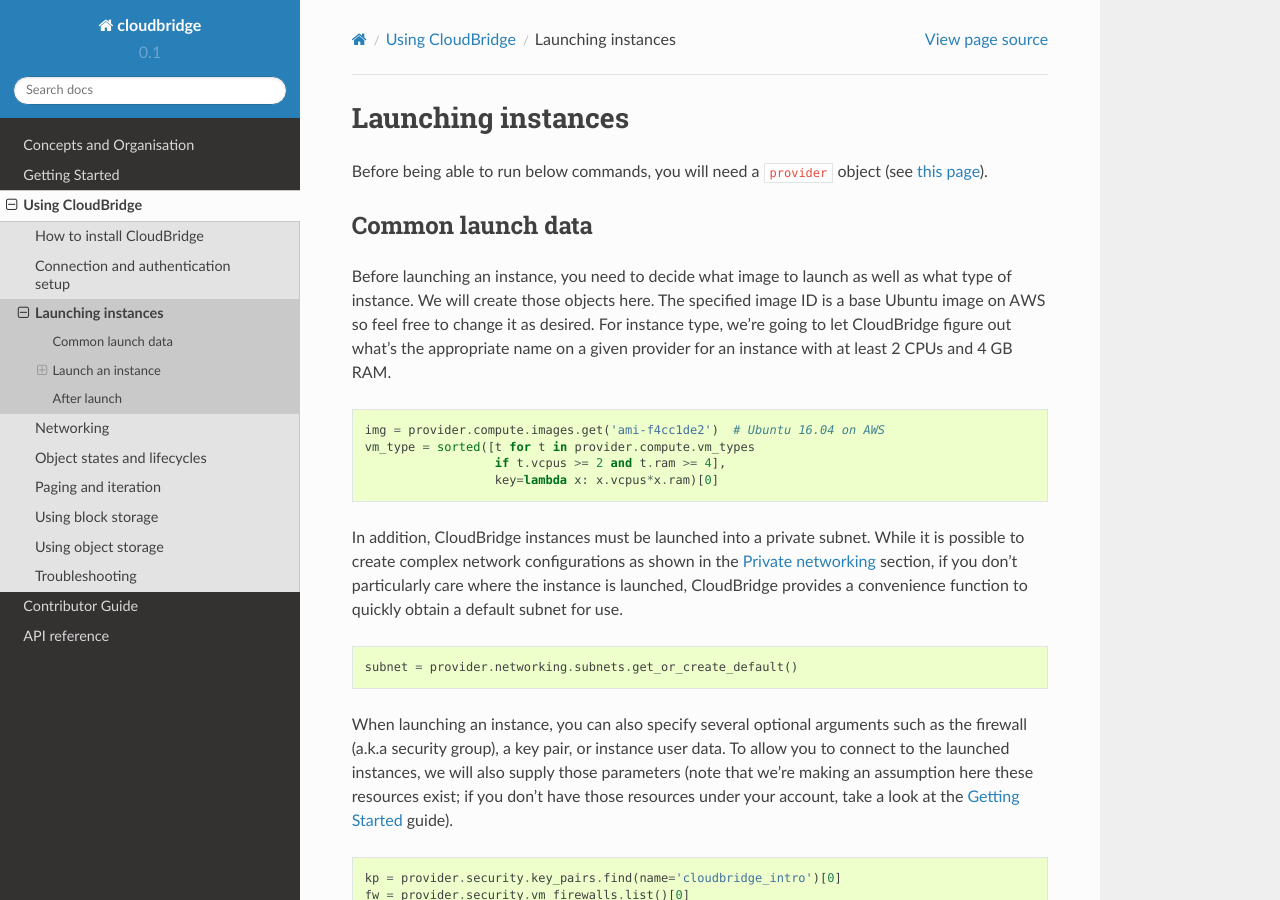
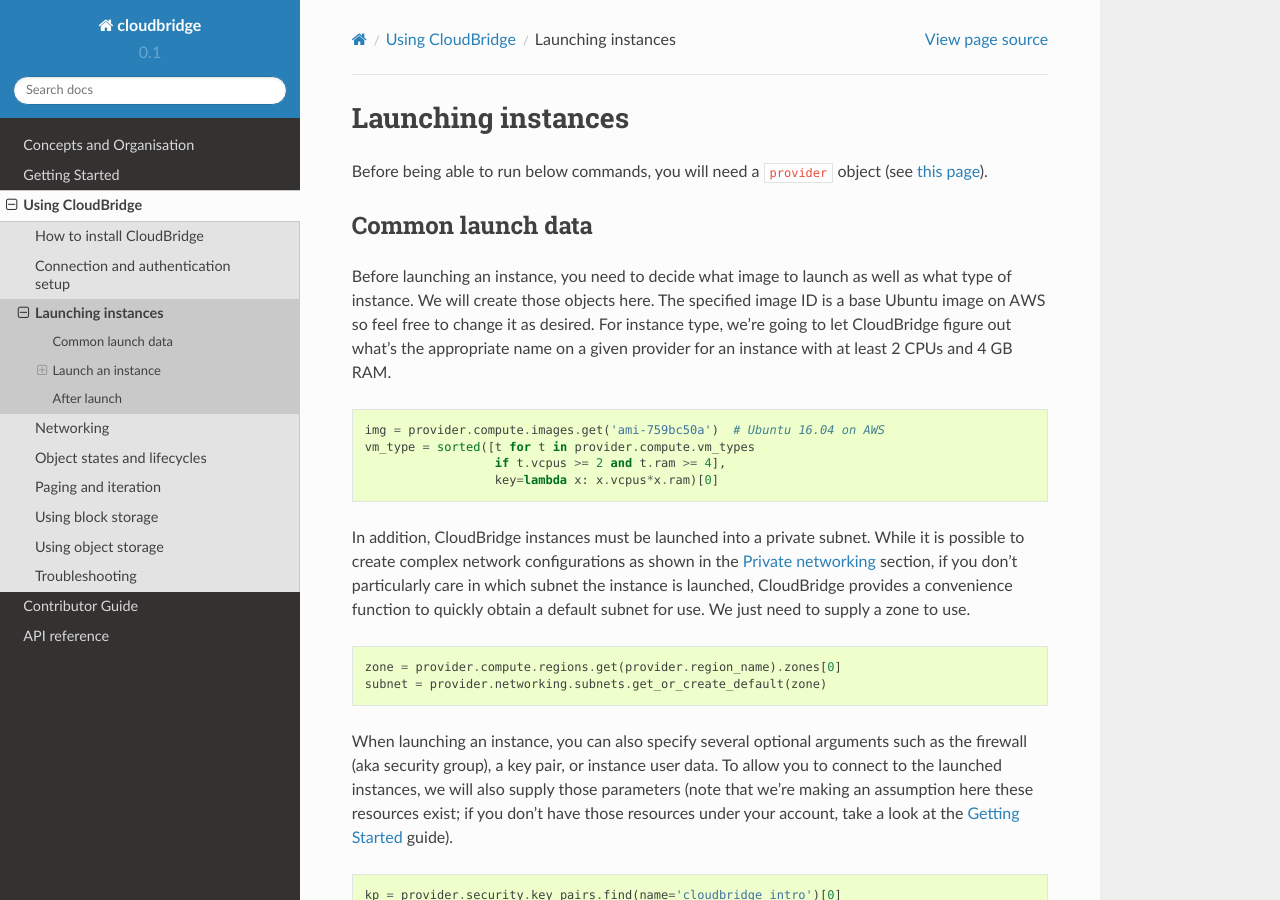
Before and after one commit to CloudVE/cloudbridge, a Sphinx documentation site: the page built from docs/topics/launch.rst, in a window 1280 px wide and 900 px high. Built offline with Sphinx 7.4.7 and the Read the Docs theme 2.0.0, drawn with Linux system fonts in a browser that asks for light colours.

Commit message:
Finalize steps to require zone param when creating a subnet

```diff
--- a/docs/topics/launch.rst
+++ b/docs/topics/launch.rst
@@ -14,23 +14,24 @@
 
 .. code-block:: python
 
-    img = provider.compute.images.get('ami-f4cc1de2')  # Ubuntu 16.04 on AWS
+    img = provider.compute.images.get('ami-759bc50a')  # Ubuntu 16.04 on AWS
     vm_type = sorted([t for t in provider.compute.vm_types
                       if t.vcpus >= 2 and t.ram >= 4],
                       key=lambda x: x.vcpus*x.ram)[0]
 
 In addition, CloudBridge instances must be launched into a private subnet.
 While it is possible to create complex network configurations as shown in the
-`Private networking`_ section, if you don't particularly care where the
-instance is launched, CloudBridge provides a convenience function to quickly
-obtain a default subnet for use.
+`Private networking`_ section, if you don't particularly care in which subnet
+the instance is launched, CloudBridge provides a convenience function to
+quickly obtain a default subnet for use. We just need to supply a zone to use.
 
 .. code-block:: python
 
-    subnet = provider.networking.subnets.get_or_create_default()
+    zone = provider.compute.regions.get(provider.region_name).zones[0]
+    subnet = provider.networking.subnets.get_or_create_default(zone)
 
 When launching an instance, you can also specify several optional arguments
-such as the firewall (a.k.a security group), a key pair, or instance user data.
+such as the firewall (aka security group), a key pair, or instance user data.
 To allow you to connect to the launched instances, we will also supply those
 parameters (note that we're making an assumption here these resources exist;
 if you don't have those resources under your account, take a look at the
```
Also changed, not shown: 3 other files.
